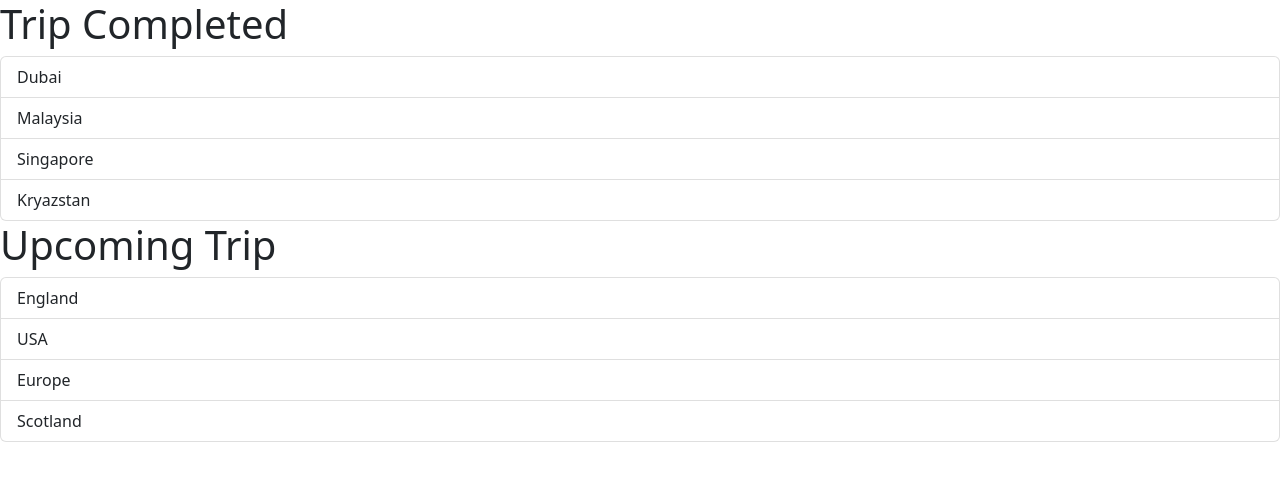
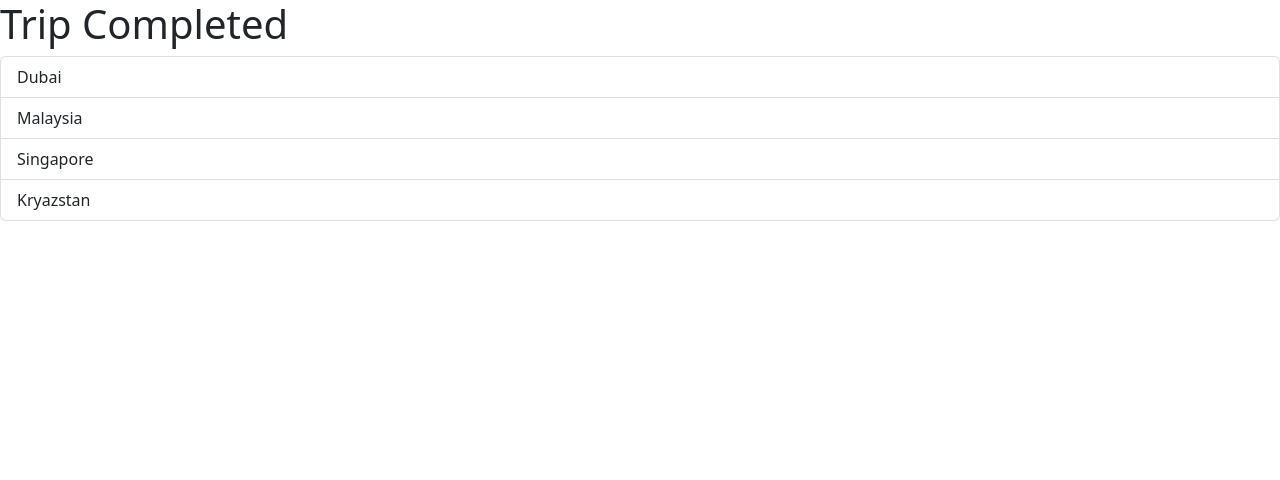
Before and after one commit to puneetshopifydev/code-with-mosh, a React (Vite) app: page / in a window 1280 px wide. Shown: the top 480 px of the page. Built offline with nearby package versions, Linux system fonts and the light colour scheme.

Commit message:
Function via props

```diff
--- a/src/App.tsx
+++ b/src/App.tsx
@@ -3,12 +3,14 @@ import ListGroup from "./components/ListGroup";
 function App() {
 
   let items = ["Dubai", "Malaysia", "Singapore", "Kryazstan"];
-  let itemss = ["England", "USA", "Europe", "Scotland"];
+
+  const handleSelectedItem = (item: string) => {
+    console.log(item);
+  }
 
   return (
     <div>
-      <ListGroup items={ items } heading="Trip Completed" />
-      <ListGroup items={ itemss } heading="Upcoming Trip" />
+      <ListGroup items={ items } heading="Trip Completed" onSelectItem={handleSelectedItem} />
     </div>
   );
 }
--- a/src/components/ListGroup.tsx
+++ b/src/components/ListGroup.tsx
@@ -3,9 +3,10 @@ import { useState } from "react";
 interface ListGroupProps {
   items: string[];
   heading: string;
+  onSelectItem: (item: string) => void;
 }
 
-function headerSection( { items, heading } : ListGroupProps) {
+function headerSection( { items, heading, onSelectItem } : ListGroupProps) {
 
 
   const [currentIndex, afterIndex] = useState(-1);
@@ -21,6 +22,7 @@ function headerSection( { items, heading } : ListGroupProps) {
             key={item}
             onClick={() => {
               afterIndex(index);
+              onSelectItem(item);
             }}
           >
             {item}
```
